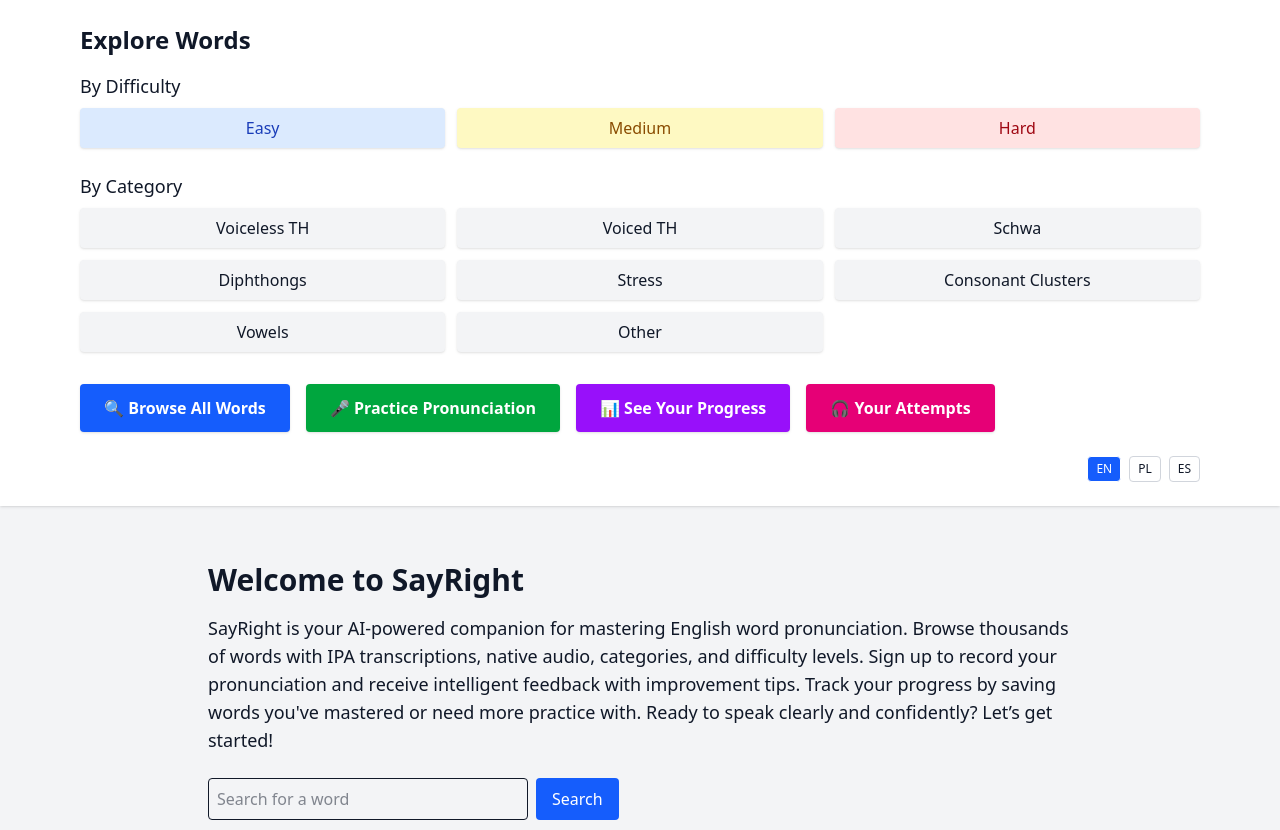
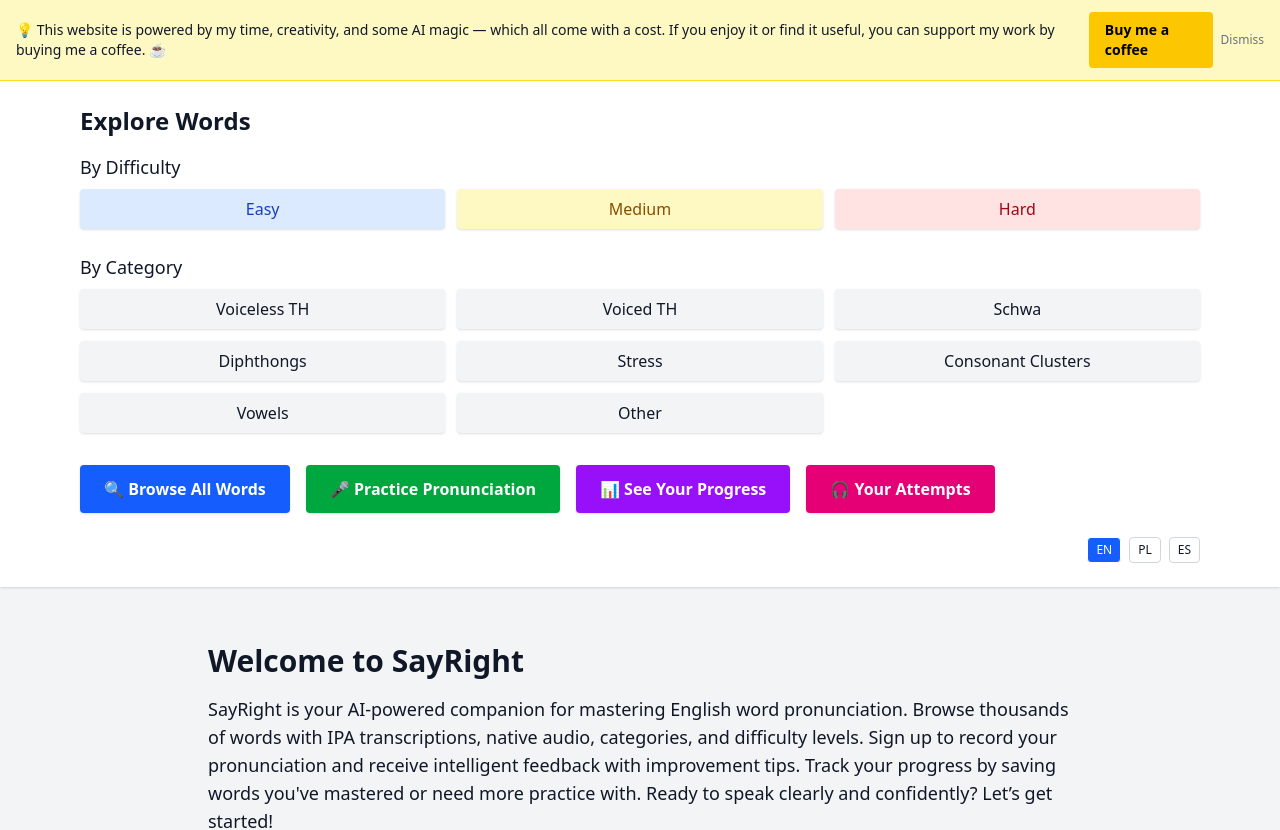
Before and after one commit to Ania58/Pronunciation-App-Frontend, a React (Vite) app: page / in a window 1280 px wide. Shown: the top 830 px of the page. Built offline with nearby package versions, Linux system fonts and the light colour scheme; no server answers.

Commit message:
feat: add SupportBanner component and mount it in App.tsx above routes

```diff
--- a/src/App.tsx
+++ b/src/App.tsx
@@ -7,10 +7,12 @@ import RecordPage from './pages/RecordPage';
 import WordProgressPage from './pages/WordProgressPage';
 import AttemptHistoryPage from './pages/AttemptHistoryPage';
 import ContactPage from './pages/ContactPage';
+import { SupportBanner } from './components/SupportBanner';
 
 function App() {
   return (
     <Router>
+      <SupportBanner />
       <Routes>
         <Route path="/" element={<MainPage />} />
         <Route path="/words" element={<WordList />} />
--- /dev/null
+++ b/src/components/SupportBanner.tsx
@@ -0,0 +1,38 @@
+import { useEffect, useState } from 'react';
+
+export const SupportBanner = () => {
+  const [visible, setVisible] = useState(false);
+
+  useEffect(() => {
+    const hasSeen = sessionStorage.getItem('supportBannerDismissed');
+    if (!hasSeen) setVisible(true);
+  }, []);
+
+  const dismiss = () => {
+    setVisible(false);
+    sessionStorage.setItem('supportBannerDismissed', 'true');
+  };
+
+  if (!visible) return null;
+
+  return (
+    <div className="bg-yellow-100 text-gray-900 text-sm px-4 py-3 flex flex-col md:flex-row items-center justify-between border-b border-yellow-300">
+      <p className="text-center md:text-left mb-2 md:mb-0">
+        💡 This website is powered by my time, creativity, and some AI magic — which all come with a cost. If you enjoy it or find it useful, you can support my work by buying me a coffee. ☕
+      </p>
+      <div className="flex items-center gap-2">
+        <a
+          href={import.meta.env.VITE_KOFI_URL}
+          target="_blank"
+          rel="noopener noreferrer"
+          className="bg-yellow-400 text-black font-semibold px-4 py-2 rounded hover:bg-yellow-300 transition"
+        >
+          Buy me a coffee
+        </a>
+        <button onClick={dismiss} className="text-xs text-gray-500 hover:underline cursor-pointer">
+          Dismiss
+        </button>
+      </div>
+    </div>
+  );
+};
```
